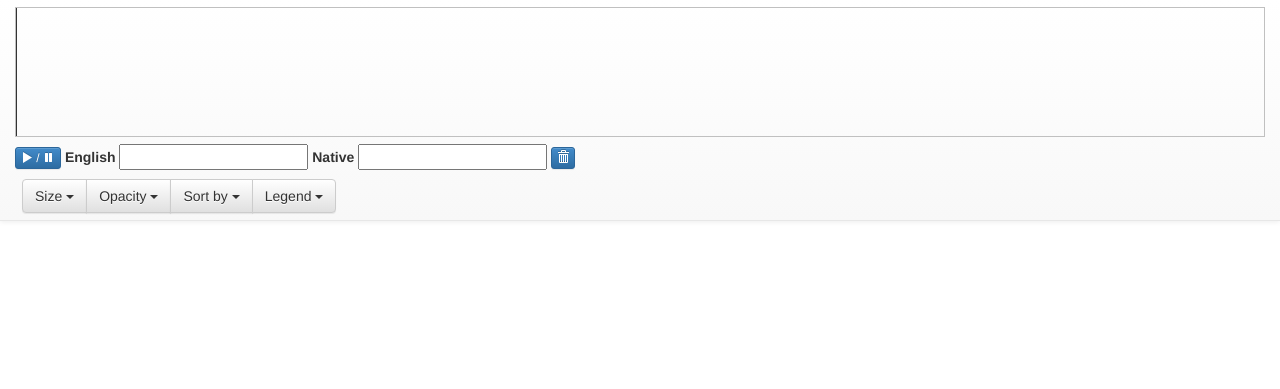
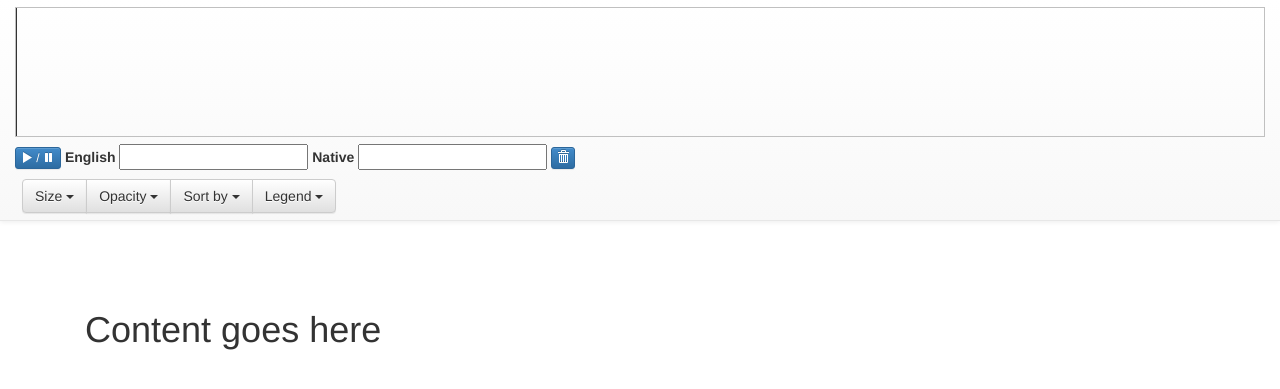
Before and after one commit to hltcoe/vaporengine, a Django app: template visualizer/templates/corpus_wordcloud.html in a window 1280 px wide. Shown: the top 389 px of the page. Run offline with Django 3.2, Linux system fonts and the light colour scheme; the template is opened without the code that fills it, so the values that code supplies are empty; parts of the project's set-up code (start-up, migrations or seed data) failed here and were passed over; some libraries are stand-ins or nearby versions.

Commit message:
Fixed CSS bug with wordcloud base template
The wordcloud was hidden behind the audio playback controls due to a
CSS issue with the 'base_wordcloud.html' template.

```diff
--- a/visualizer/templates/base_wordcloud.html
+++ b/visualizer/templates/base_wordcloud.html
@@ -13,6 +13,9 @@
   {% endblock head_style %}
 
   <style>
+    body {
+      padding-top: 290px;
+    }
     .document_link {
       margin: 0.5em;
     }
```
